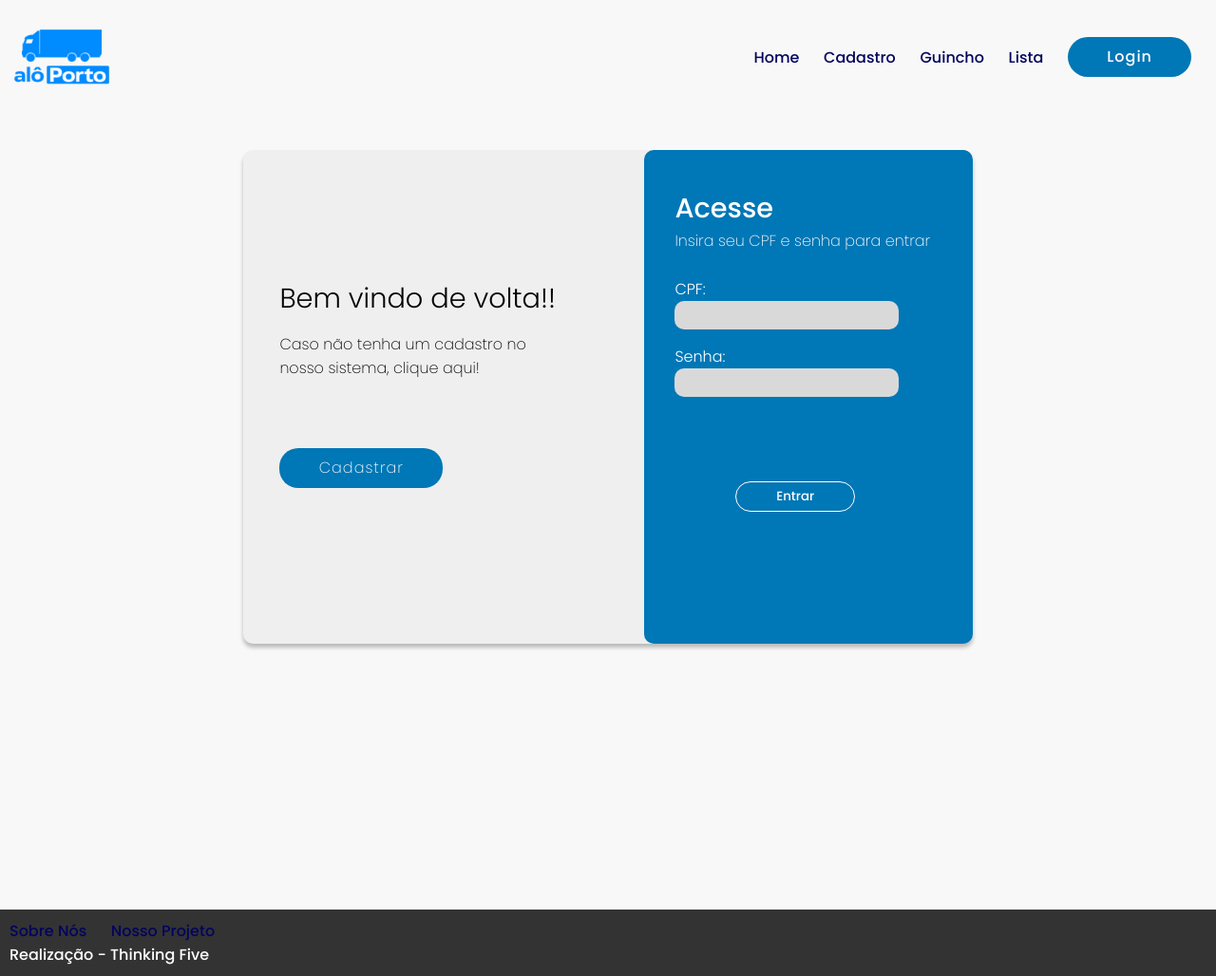
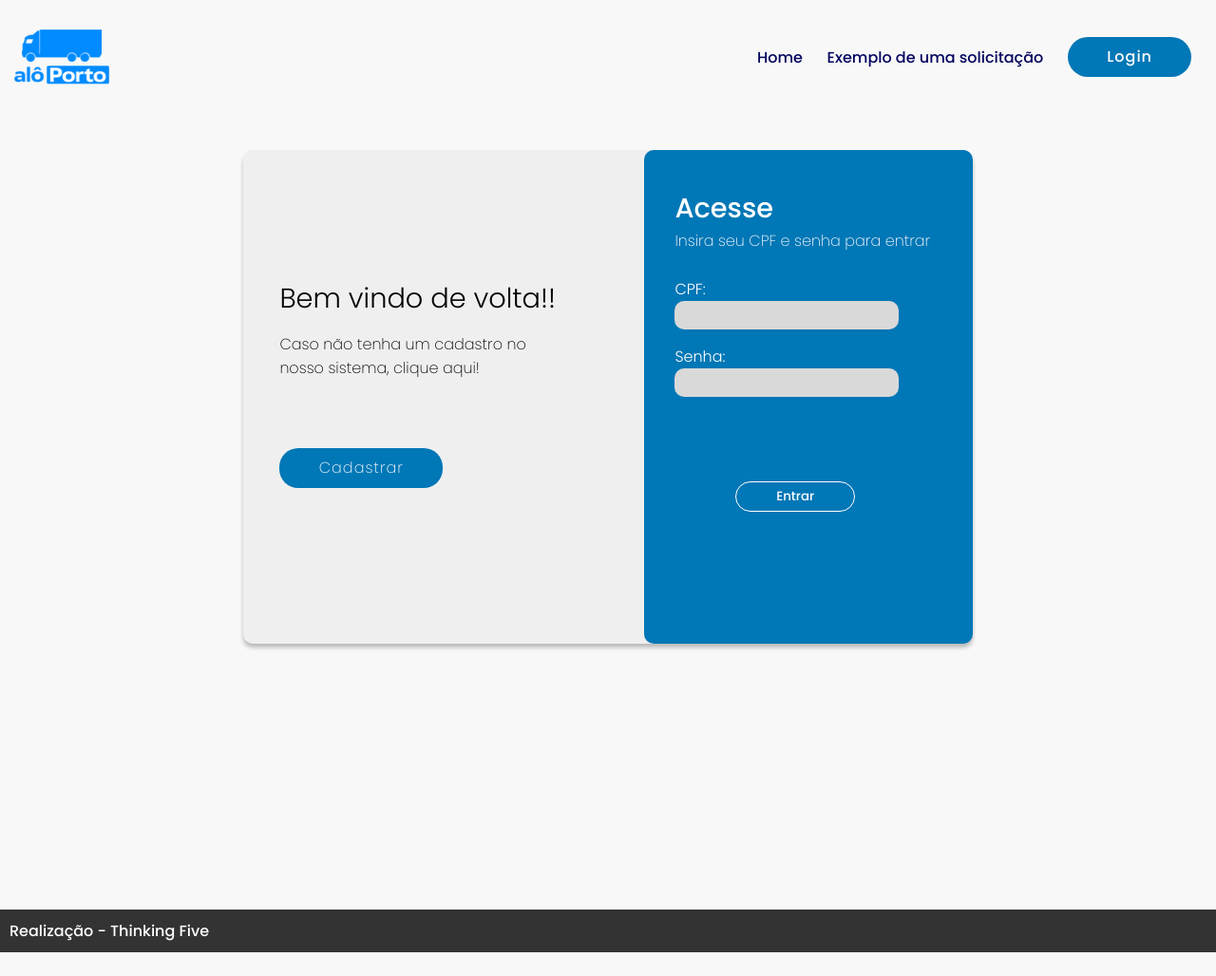
Before and after one commit to Emii2003/Alo_Porto, a Next.js app: page /login in a window 1280 px wide. Shown: the whole page at 95% size. After the commit the page ends 1003 px from the top, so only its background shows below. Built offline with nearby package versions, Linux system fonts and the light colour scheme.

Commit message:
Ajustando o Login e os componentes

```diff
--- a/src/app/login/page.jsx
+++ b/src/app/login/page.jsx
@@ -86,7 +86,7 @@ export default function LoginUsers() {
             <p>Caso não tenha um cadastro no</p>
             <p>nosso sistema, clique aqui!</p>
             <div className="button_sign_up">
-              <a href="#">Cadastrar</a>
+              <Link href="/cadastro">Cadastrar</Link>
             </div>
           </div>
         </div>
--- a/src/components/Cabecalho/Menu.jsx
+++ b/src/components/Cabecalho/Menu.jsx
@@ -18,15 +18,8 @@ export default function Menu() {
               <li>
                 <Link href="/home">Home</Link>
               </li>
-
               <li>
-                <Link href='/cadastro'>Cadastro</Link>
-              </li>
-              <li>
-                <Link href='/solicitarGuincho'>Guincho</Link>
-              </li>
-              <li>
-                <Link href='/listaSolicitacoes'>Lista</Link>
+                <Link href='/listaSolicitacoes'>Exemplo de uma solicitação</Link>
               </li>
               <li>
                 <Link href='/login' id='login'>Login</Link>
--- a/src/components/Rodape/Rodape.jsx
+++ b/src/components/Rodape/Rodape.jsx
@@ -6,12 +6,6 @@ export default function Footer(){
     return(
         <footer className="footer">
         <div className="footer-content">
-          <nav className="footer-links">
-            <ul>
-              <li><Link href = '/sobre'>Sobre Nós</Link></li>
-              <li><Link href = '/projeto'>Nosso Projeto</Link></li>
-            </ul>
-          </nav>
           <p className="footer-text">Realização - Thinking Five</p>
         </div>
       </footer>
```
